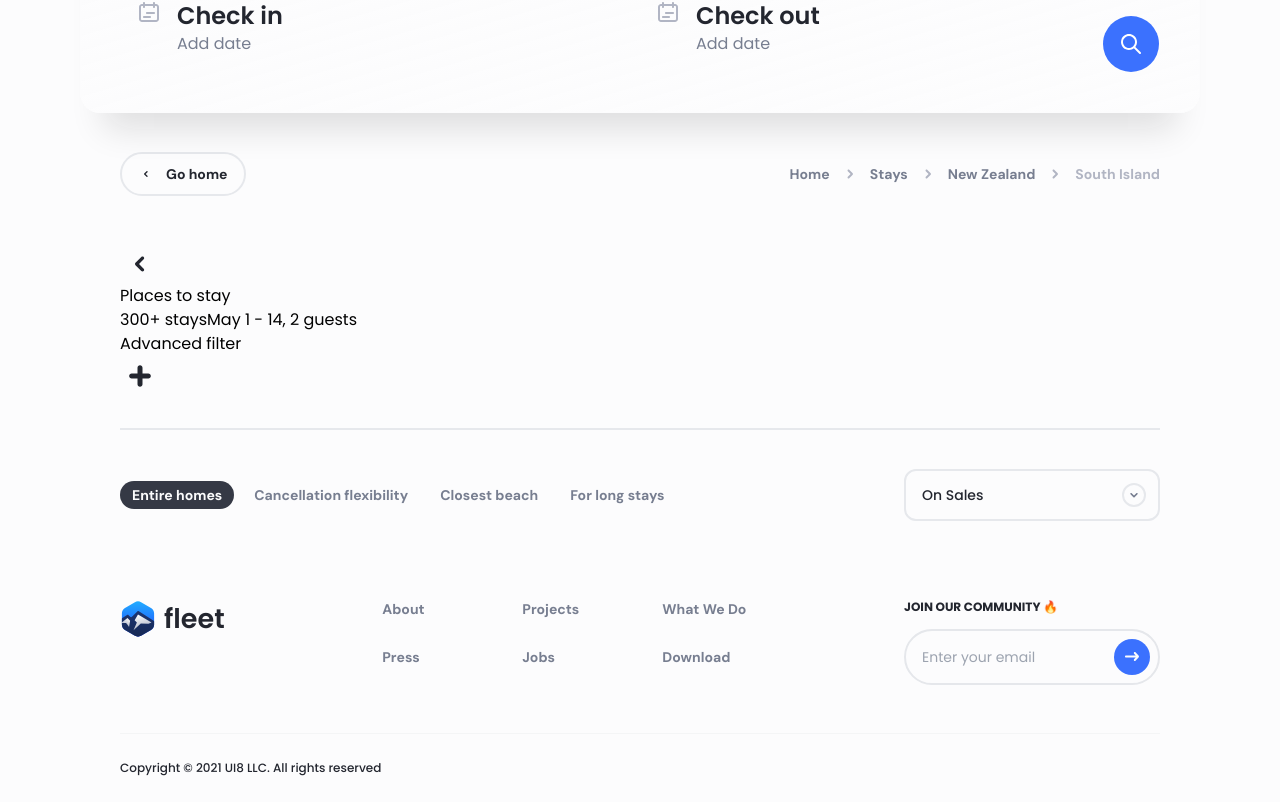
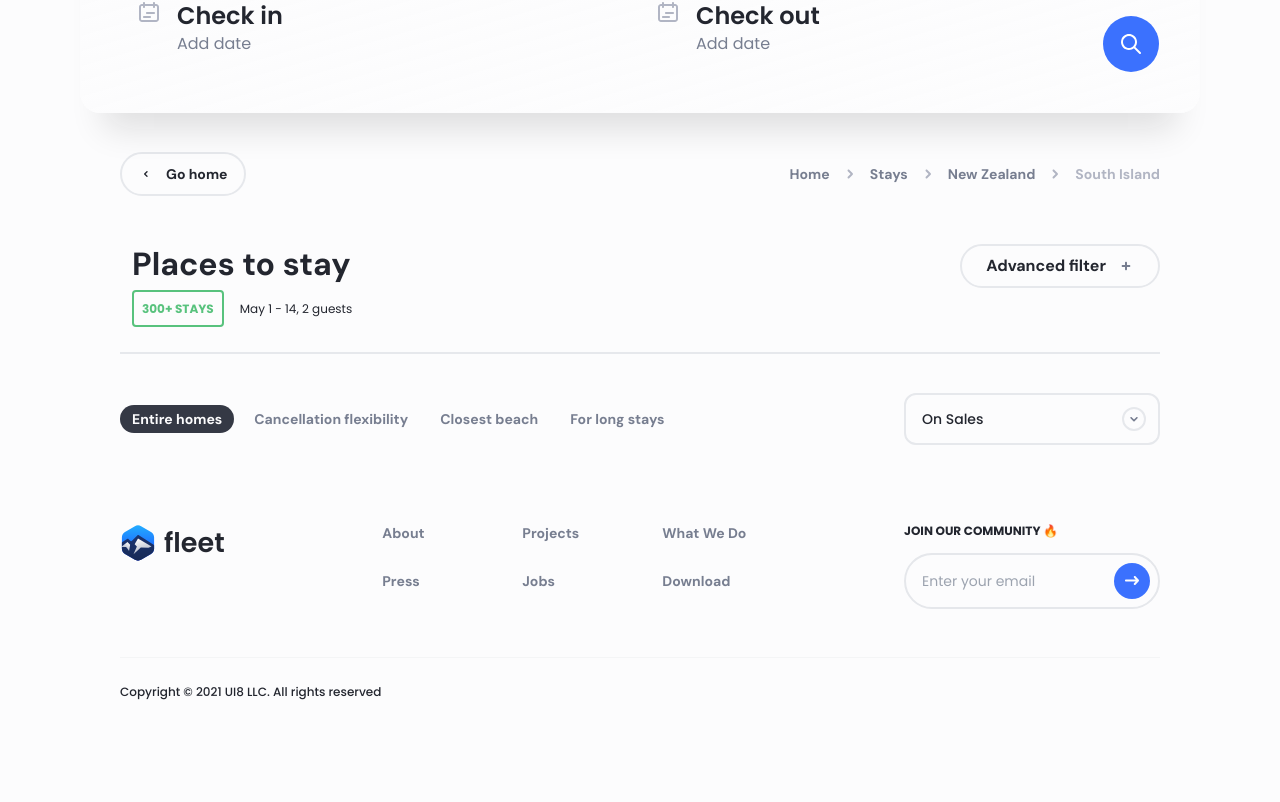
Before and after one commit to hasanlashgari01/fleet-react, a React (Vite) app: page /category in a window 1280 px wide. Shown: the part 944-1746 px from the top of the page. After the commit the page ends 1670 px from the top, so only its background shows below. Built offline with nearby package versions, Linux system fonts and the light colour scheme.

Commit message:
style header category

```diff
--- a/src/pages/Category/Header.jsx
+++ b/src/pages/Category/Header.jsx
@@ -1,25 +1,31 @@
 import React from "react";
 import FilterDropdown from "../../components/FilterDropdown";
+import { Link } from "react-router-dom";
 
 function Header() {
     return (
-        <div className="lg:mt-12">
-            <div>
-                <div>
-                    <svg className="w-10 h-10 text-neutral-2">
-                        <use href="#arrow-left-simple"></use>
-                    </svg>
+        <div className="mt-64 xs:mt-10 lg:mt-12">
+            <div className="flex justify-between">
+                <div className="flex gap-x-3">
+                    <Link to="/">
+                        <svg className="inline-block lg:hidden w-10 h-10 text-neutral-2">
+                            <use href="#arrow-left-simple"></use>
+                        </svg>
+                    </Link>
+
                     <div>
-                        <h1>Places to stay</h1>
-                        <div>
-                            <span>300+ stays</span>
-                            <span>May 1 - 14, 2 guests</span>
+                        <h1 className="text-neutral-2 font-DMSansBold text-[32px]/10">Places to stay</h1>
+                        <div className="mt-3 space-x-4">
+                            <span className="p-2 text-primary-4 font-PoppinsBold text-xs/3 uppercase border-2 border-primary-4 rounded">
+                                300+ stays
+                            </span>
+                            <span className="text-neutral-2 font-PoppinsRegular text-xs/5">May 1 - 14, 2 guests</span>
                         </div>
                     </div>
                 </div>
-                <div>
-                    <span>Advanced filter</span>
-                    <svg className="w-10 h-10 text-neutral-2">
+                <div className="hidden lg:inline-flex items-center gap-x-3 h-fit py-3 px-6 border-2 border-neutral-6 rounded-full">
+                    <span className="text-neutral-2 font-DMSansBold leading-4 cursor-pointer">Advanced filter</span>
+                    <svg className="w-4 h-4 text-neutral-4">
                         <use href="#plus2"></use>
                     </svg>
                 </div>
```
